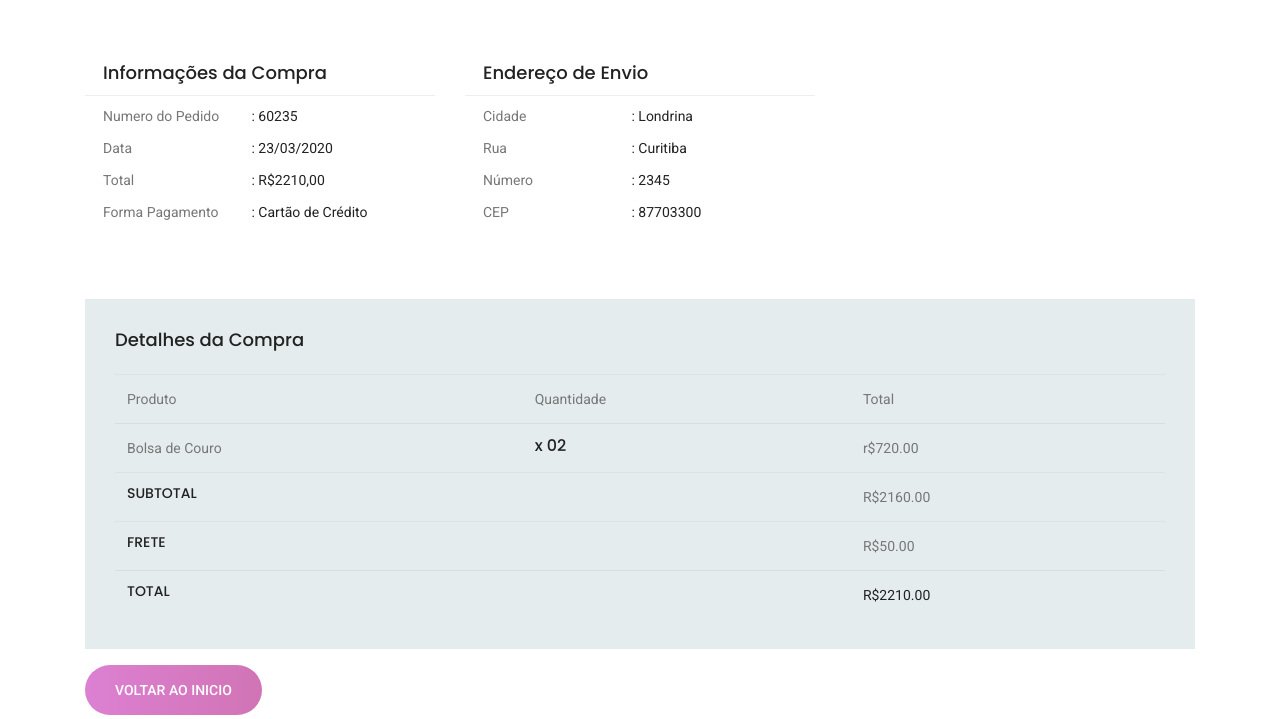
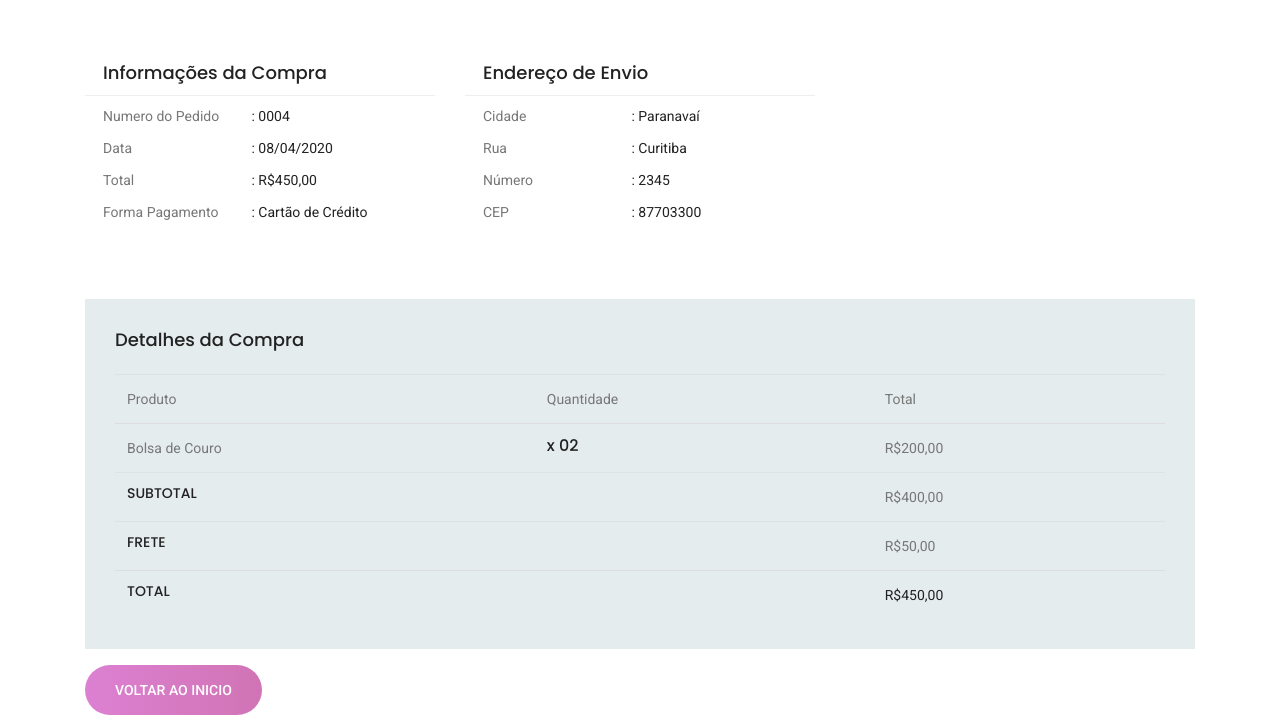
Before and after one commit to GabrielMoyaNascimento/TCC, a Django app: template Progressao/clientes/templates/clientes/confirmacao.html in a window 1280 px wide. Shown: the part 511-1230 px from the top of the page. Run offline with Django 3.2, Linux system fonts and the light colour scheme; the template is opened without the code that fills it, so the values that code supplies are empty; some libraries are stand-ins or nearby versions.

Commit message:
Alterando tela de pagamento e tela de confirmação de compra

```diff
--- a/Progressao/clientes/templates/clientes/confirmacao.html
+++ b/Progressao/clientes/templates/clientes/confirmacao.html
@@ -24,9 +24,9 @@
                 <div class="details_item">
                     <h4>Informações da Compra</h4>
                     <ul class="list">
-                        <li><a href="#"><span>Numero do Pedido</span> : 60235</a></li>
-                        <li><a href="#"><span>Data</span> : 23/03/2020</a></li>
-                        <li><a href="#"><span>Total</span> : R$2210,00</a></li>
+                        <li><a href="#"><span>Numero do Pedido</span> : 0004</a></li>
+                        <li><a href="#"><span>Data</span> : 08/04/2020</a></li>
+                        <li><a href="#"><span>Total</span> : R$450,00</a></li>
                         <li><a href="#"><span>Forma Pagamento</span> : Cartão de Crédito</a></li>
                     </ul>
                 </div>
@@ -35,7 +35,7 @@
                 <div class="details_item">
                     <h4>Endereço de Envio</h4>
                     <ul class="list">
-                        <li><a href="#"><span>Cidade</span> : Londrina</a></li>
+                        <li><a href="#"><span>Cidade</span> : Paranavaí</a></li>
                         <li><a href="#"><span>Rua</span> : Curitiba</a></li>
                         <li><a href="#"><span>Número</span> : 2345</a></li>
                         <li><a href="#"><span>CEP </span> : 87703300</a></li>
@@ -63,7 +63,7 @@
                                 <h5>x 02</h5>
                             </td>
                             <td>
-                                <p>r$720.00</p>
+                                <p>R$200,00</p>
                             </td>
                         </tr>
                         <tr>
@@ -74,7 +74,7 @@
                                 <h5></h5>
                             </td>
                             <td>
-                                <p>R$2160.00</p>
+                                <p>R$400,00</p>
                             </td>
                         </tr>
                         <tr>
@@ -85,7 +85,7 @@
                                 <h5></h5>
                             </td>
                             <td>
-                                <p> R$50.00</p>
+                                <p> R$50,00</p>
                             </td>
                         </tr>
                         <tr>
@@ -96,7 +96,7 @@
                                 <h5></h5>
                             </td>
                             <td>
-                                <p>R$2210.00</p>
+                                <p>R$450,00</p>
                             </td>
                         </tr>
                     </tbody>
--- a/Progressao/clientes/templates/clientes/pagamento.html
+++ b/Progressao/clientes/templates/clientes/pagamento.html
@@ -109,8 +109,8 @@
                         {% endfor %}
                         <ul class="list list_2">
                             <li><a href="#">Subtotal <span>R${{valor}}</span></a></li>
-                            <li><a href="#">Frete <span>Flat rate: R$50.00</span></a></li>
-                            <li><a href="#">Total <span>R$2210.00</span></a></li>
+                            <li><a href="#">Frete <span>R$50.00</span></a></li>
+                            <li><a href="#">Total <span>R$450.00</span></a></li>
                         </ul>
 
                         <div class="payment_item active">
```
Also changed, not shown: Progressao/db.sqlite3.
